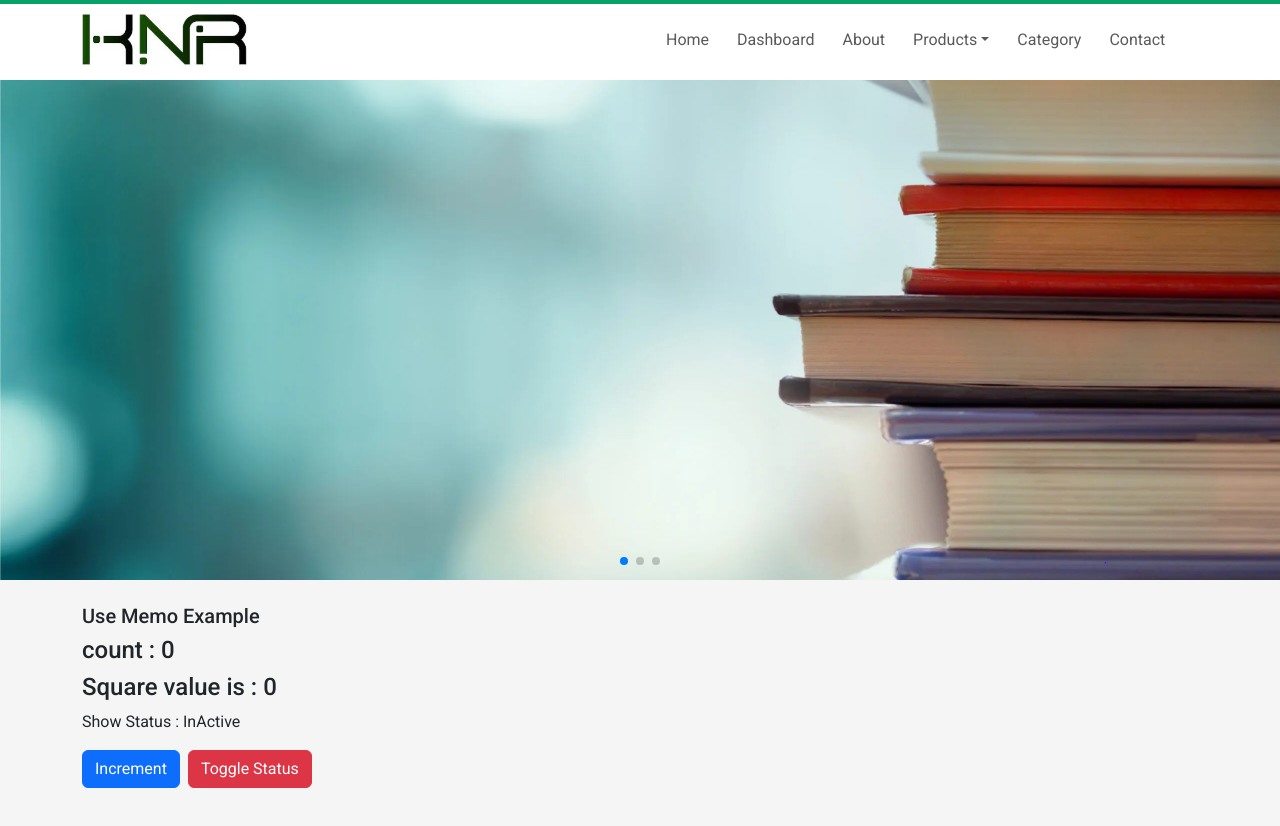
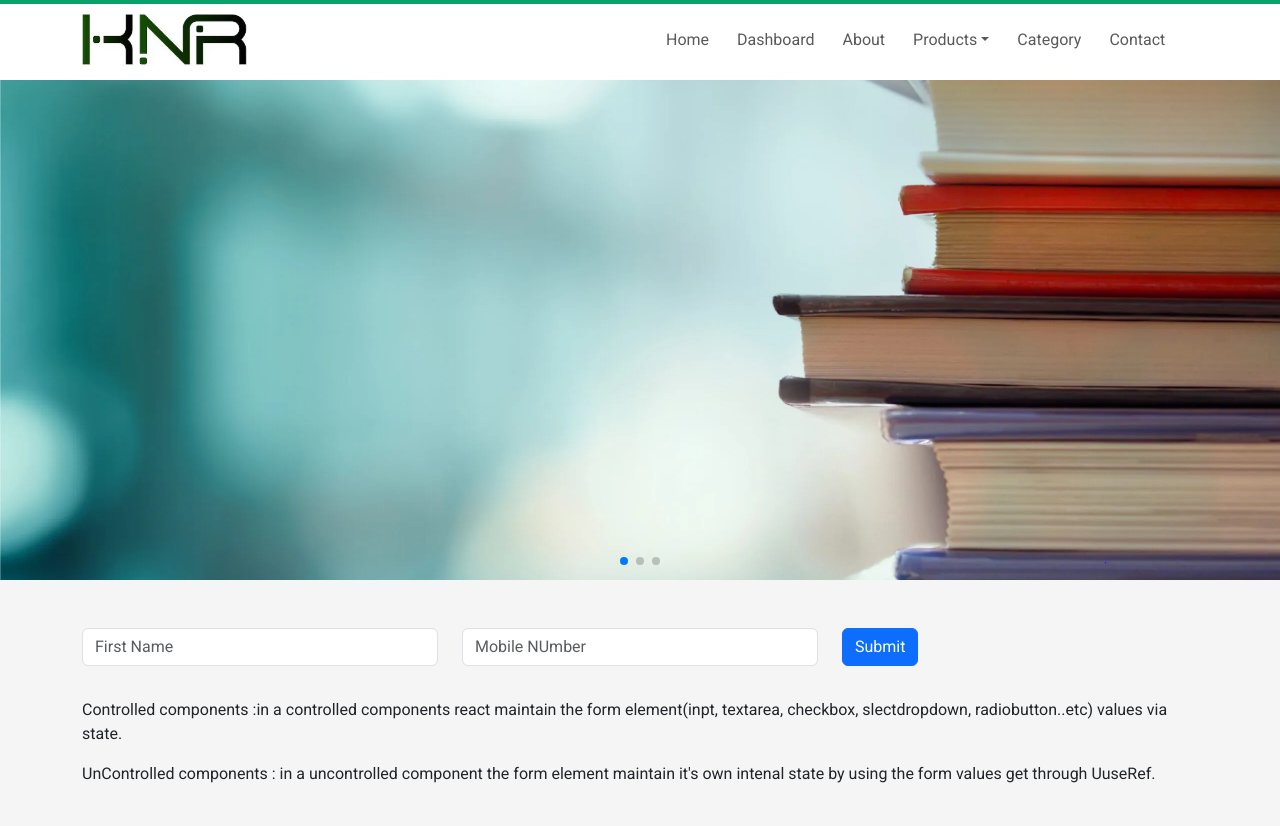
Before and after one commit to nageshkvd88/nageshkvd88-React-learn, a React (Create React App) app: page / in a window 1280 px wide. Shown: the top 826 px of the page. Built offline with nearby package versions, Linux system fonts and the light colour scheme.

Commit message:
controlled and uncontrolled components examples

```diff
--- a/src/pages/Home.jsx
+++ b/src/pages/Home.jsx
@@ -4,6 +4,7 @@ import Banner from '../components/Banner'
 import UserefExample from '../userefexamples/example'
 import UserefExamples from '../userefexamples/example2'
 import Memoexample from '../hooks/usememoExample/memoexample'
+import UserefExamp from '../userefexamples/example3'
 const Home = () => {
   return (
   <>
@@ -11,7 +12,8 @@ const Home = () => {
     <Banner />
      {/* <UserefExample />
     <UserefExamples /> */}
-    <Memoexample />
+    {/* <Memoexample /> */}
+    <UserefExamp />
   </>
   )
 }
--- /dev/null
+++ b/src/userefexamples/example3.jsx
@@ -0,0 +1,40 @@
+import React, { useRef, useState } from 'react'
+import Container from 'react-bootstrap/Container';
+import Row from 'react-bootstrap/Row';
+import Col from 'react-bootstrap/Col';
+const UserefExamp = () => {
+    const [error, setError] = useState('')
+    const fname = useRef('');
+    const mob = useRef('');
+    const frmSubmitHandle = (e) =>{
+        e.preventDefault();
+        const mnum = mob.current.value
+        if(mnum.length === 10){
+            setError('Mobile number must be 10 digits')
+        }else{
+            setError('mobile number required')
+        }
+    }
+  return (
+   <Container className='py-5'>
+    <form onSubmit={frmSubmitHandle}>
+    <Row>
+        <Col md={4} className='mb-3'>
+            <input type='text' className='form-control' placeholder='First Name' name='fname' ref={fname} />
+        </Col>
+         <Col md={4} className='mb-3'>
+            <input type='number' className='form-control' placeholder='Mobile NUmber' name='mobile' ref={mob} />
+            <p className='text-danger'>{error.length > 0 && error}</p>
+        </Col>
+        <Col md={4} className='mb-3'>
+        <button type='submit' className='btn btn-primary btn-md'>Submit</button>
+        </Col>
+        <p>Controlled components :in a controlled components react maintain the form element(inpt, textarea, checkbox, slectdropdown, radiobutton..etc) values via state. </p>
+        <p>UnControlled components : in a uncontrolled component the form element maintain it's own  intenal state by using the form values get through UuseRef.  </p>
+    </Row>
+    </form>
+   </Container>
+  )
+}
+
+export default UserefExamp
```
